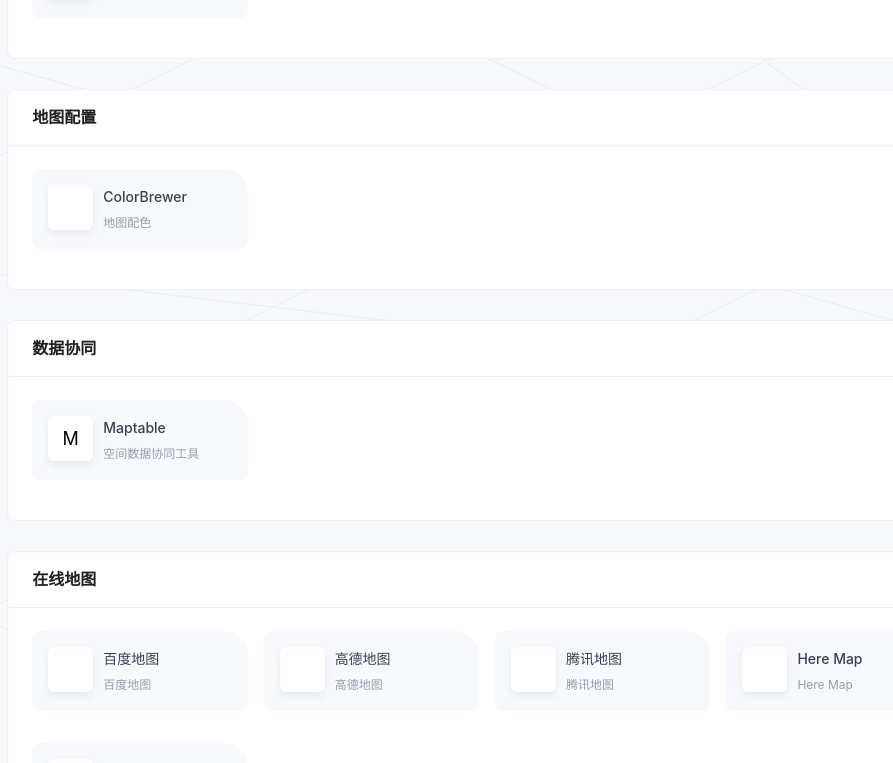
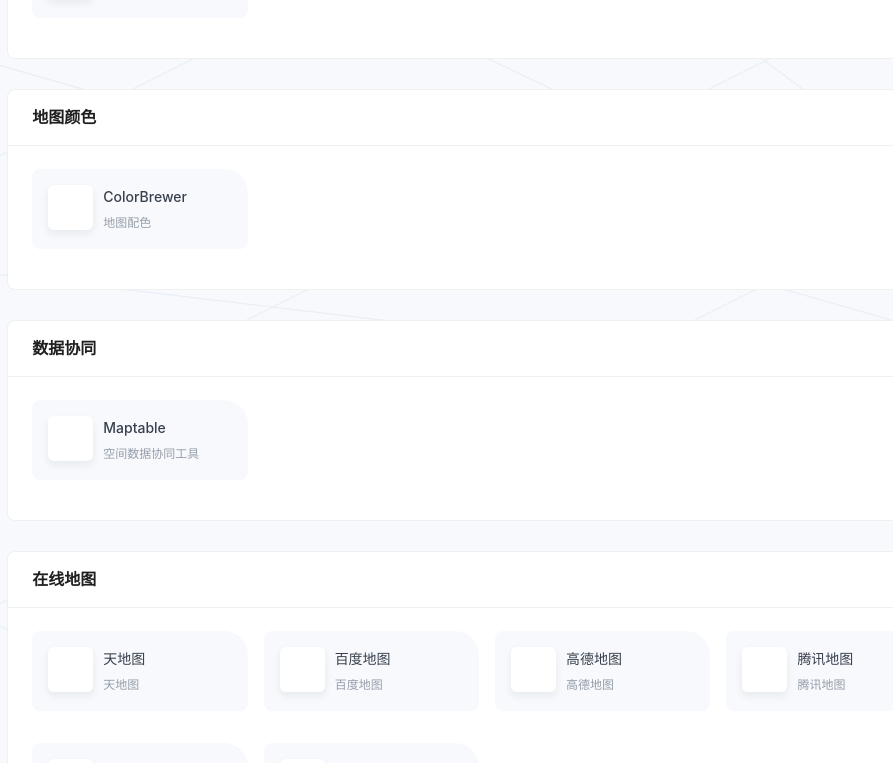
Before and after one commit to DipperMap/dippermap, a React (Create React App) app: page / in a window 1280 px wide. Shown: the part 1160-1923 px from the top of the page, without its empty margins (288-1181 px from the left). Built offline with nearby package versions, Linux system fonts and the light colour scheme.

Commit message:
feat: 添加气象,天地图

```diff
--- a/src/data/sites/main/groups/color_map.ts
+++ b/src/data/sites/main/groups/color_map.ts
@@ -1,7 +1,7 @@
 import { IGroup } from '../../../types'
 export const MapColor: IGroup = {
     icon: '',
-    name: '地图配置',
+    name: '地图颜色',
     en_name: 'map color',
     order: 2,
     children: [
--- a/src/data/sites/main/groups/data_collaboration.ts
+++ b/src/data/sites/main/groups/data_collaboration.ts
@@ -5,7 +5,7 @@ export const DataCollaboration: IGroup = {
     order: 2,
     en_name: 'Data Collaboration',
     children: [{
-        icon: "",
+        icon: "https://maptable.com/favicon.ico",
         name: "Maptable",
         en_name: "Maptable",
         description: "空间数据协同工具",
--- a/src/data/sites/main/groups/onlinemap.ts
+++ b/src/data/sites/main/groups/onlinemap.ts
@@ -5,6 +5,16 @@ export const OnlineMap: IGroup = {
     order: 2,
     en_name: 'onlinemap',
     children: [
+        {
+            icon: "https://www.tianditu.gov.cn/favicon.ico",
+            name: "天地图",
+            en_name: "Tianditu",
+            description: "天地图",
+            en_description: "Tianditu",
+            site_url: "https://www.tianditu.gov.cn/",
+            order: 2,
+            tags: ["GIS", "Web", "Data"],
+        },
         {
             icon: "https://www.baidu.com/favicon.ico",
             name: "百度地图",
```
Also changed, not shown: src/data/sites/main/groups/weather.ts (added, +21 -0 lines).
